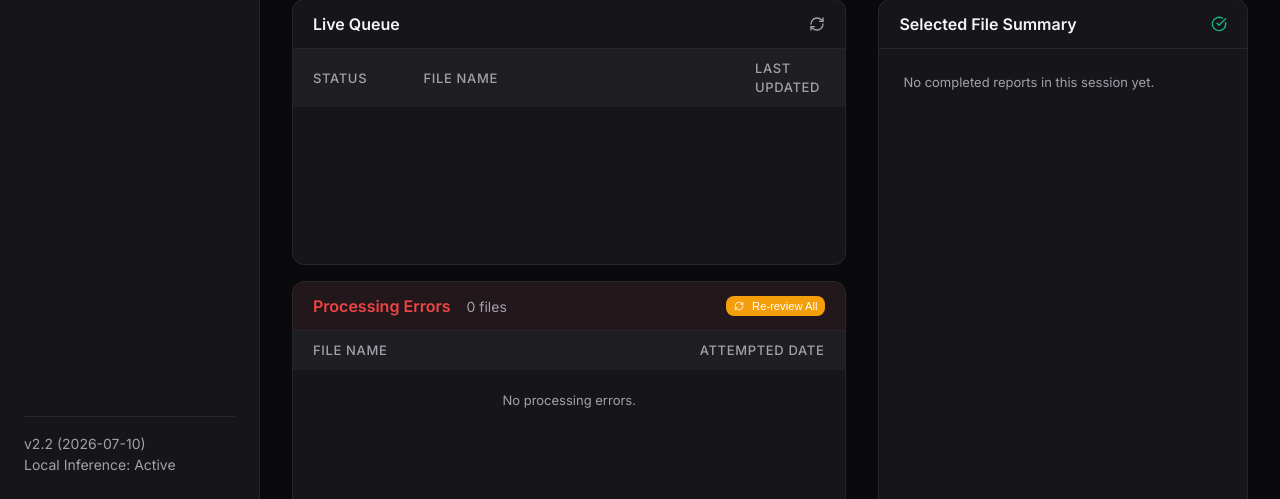
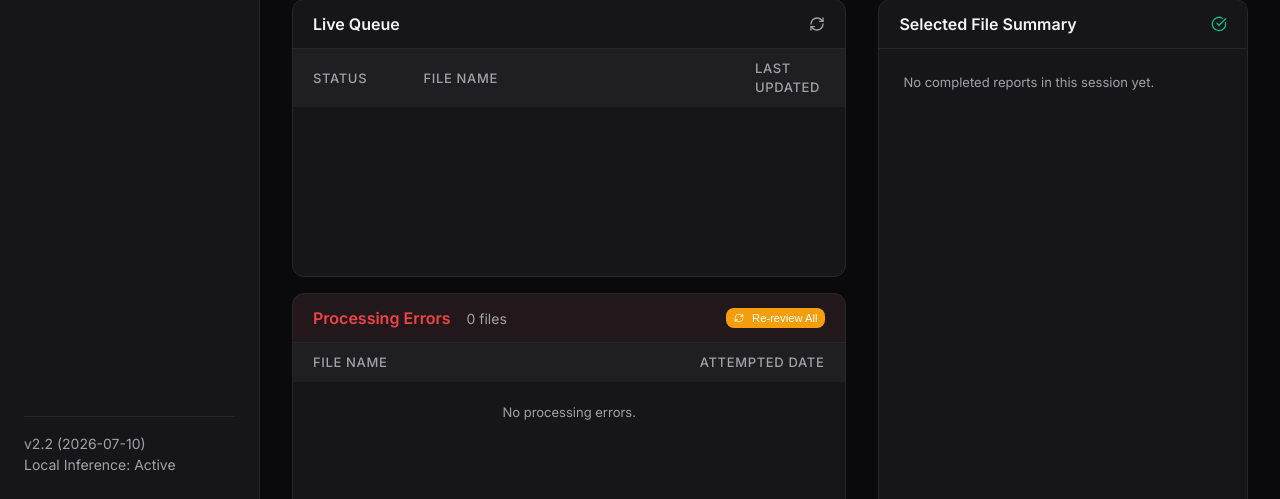
Before and after one commit to bstovej/ricemaker, a Flask app: page / in a window 1280 px wide. Shown: the part 456-955 px from the top of the page. Run offline with Flask 3, Linux system fonts and the light colour scheme; data that the repository does not hold is empty.

Commit message:
Increase Selected File Summary panel height by another 5% (updating dashboard content height to calc(100vh - 360px)) and scaling Left Column cards proportionally

```diff
--- a/templates/index.html
+++ b/templates/index.html
@@ -165,7 +165,7 @@
             grid-template-columns: 3fr 2fr;
             column-gap: 2rem;
             row-gap: 1rem;
-            height: calc(100vh - 385px);
+            height: calc(100vh - 360px);
             min-height: 0;
             margin-top: 0.75rem;
         }
```
